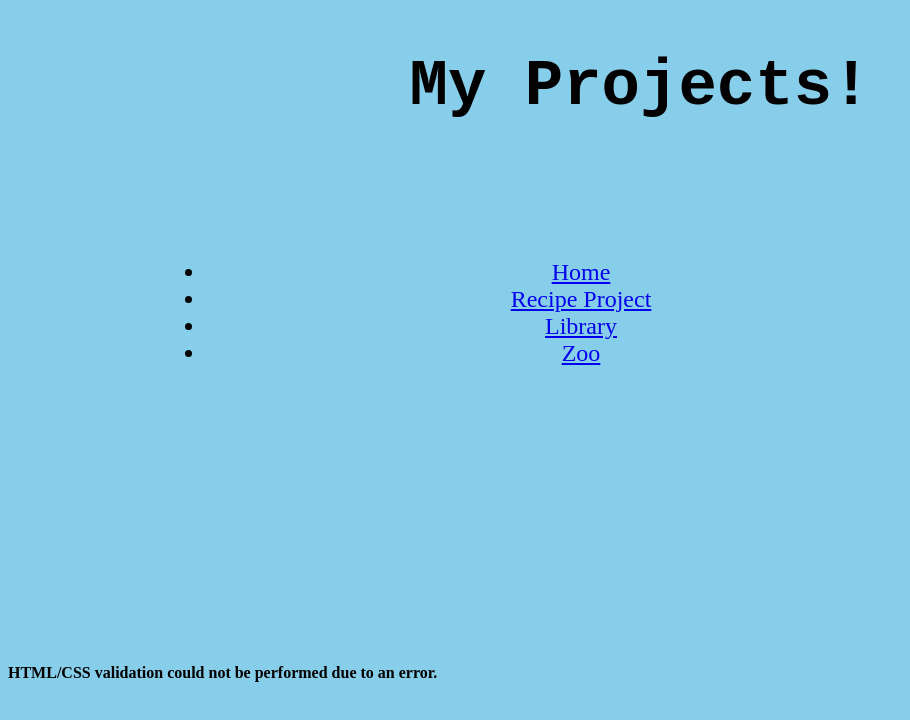
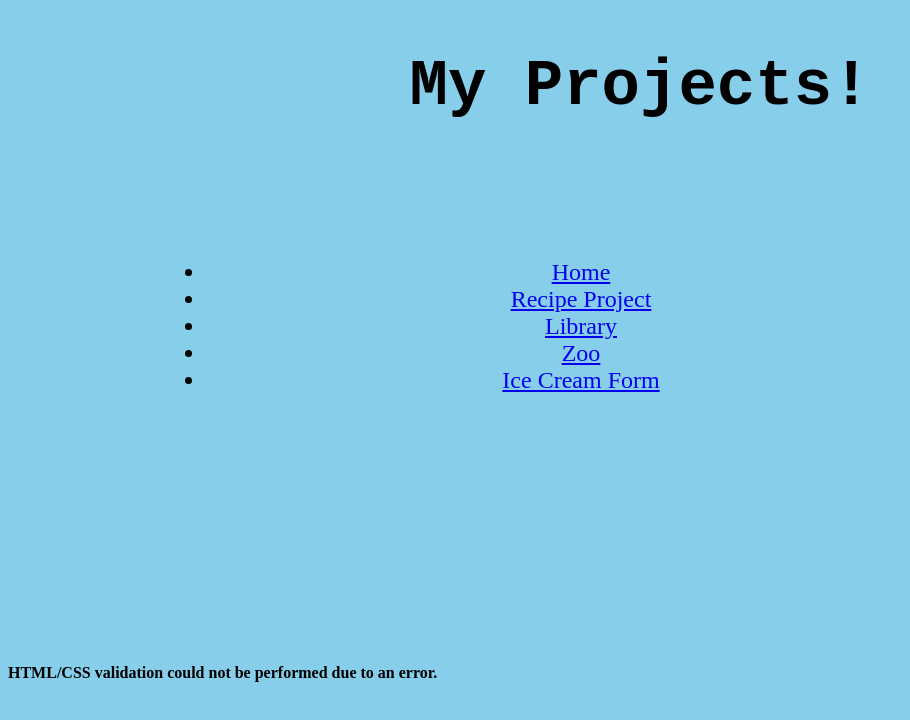
Before and after one commit to Tai-YuWang/Tai-YuWang.github.io, a plain HTML site: page project.html in a window 1280 px wide. Shown: the whole page, without its empty margins (0-910 px from the left). Drawn offline with Linux system fonts and the light colour scheme; no server answers.

Commit message:
updating projects

```diff
--- a/project.html
+++ b/project.html
@@ -15,7 +15,7 @@
 		<li><a href="recipes/index.html">Recipe Project</a></li>
 		<li><a href="library/index.html">Library</a></li>
 		<li><a href="zoo/index.html">Zoo</a></li>
-
+		<li><a href="icecream_form.html">Ice Cream Form</a></li>
 
 
 	</ul>
```
